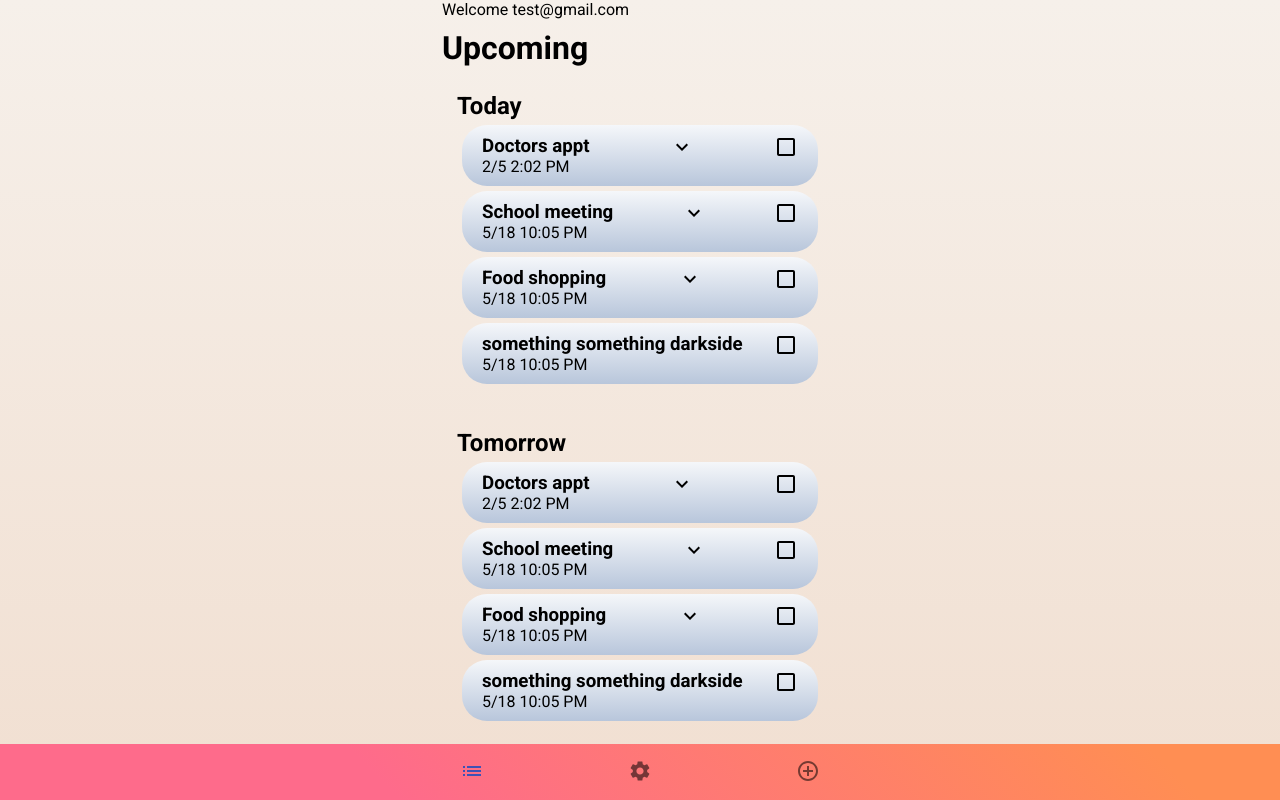
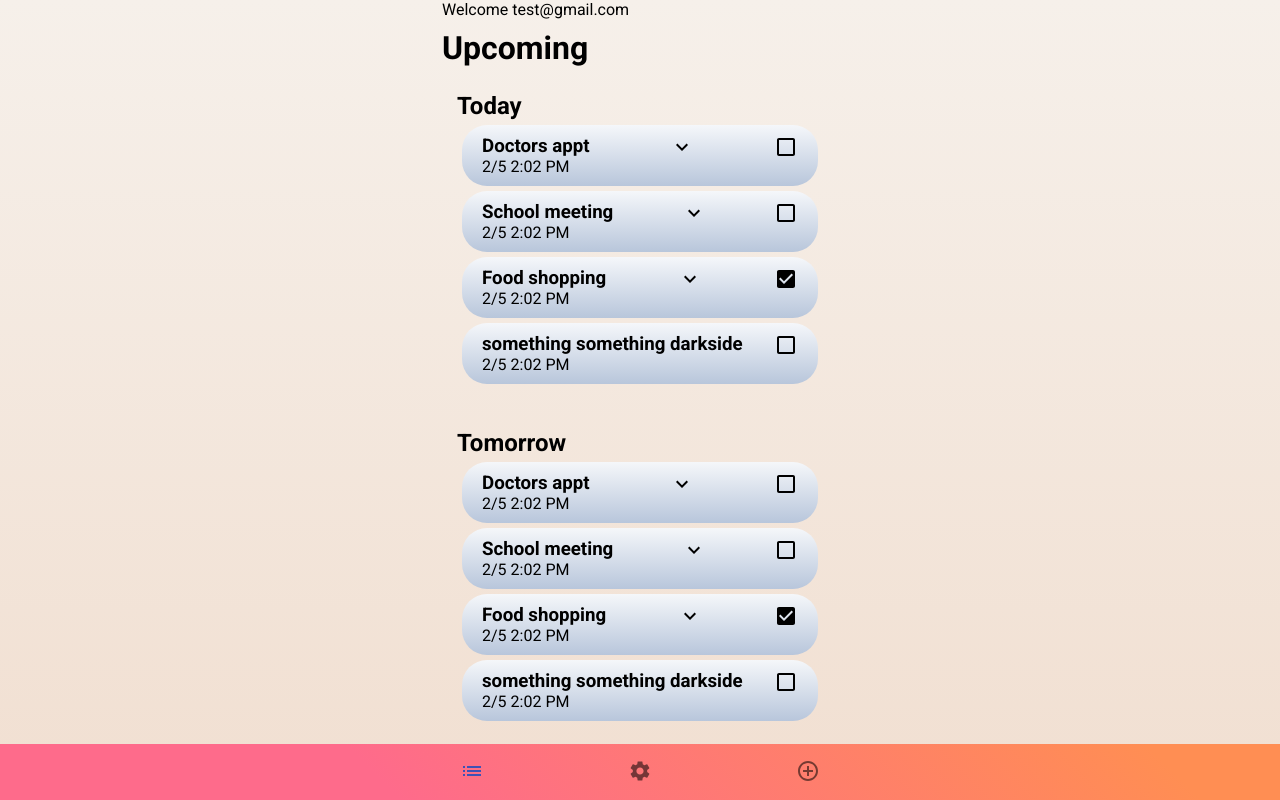
Before and after one commit to indomie858/todolist-react, a React (Create React App) app: page / in a window 1280 px wide. Built offline with nearby package versions, Linux system fonts and the light colour scheme; no server answers.

Commit message:
added isCompleted to tasks JSON structure

```diff
--- a/src/components/Pages/Home.js
+++ b/src/components/Pages/Home.js
@@ -35,36 +35,58 @@ const Home = () => {
           'Get in car',
           'Drive to doctor'
         ],
+        isCompleted: false,
       },
       {
         id: 2,
         text: 'School meeting',
-        day: 'Feb 6th at 1:30pm',
+        date: '2021-02-05T14:00',
+        list: 'Main',
+        willRepeat: true,
+        repeatFrequency: "Every",
+        repeatNumDays: 1,
+        emailSelected: true,
+        discordSelected: false,
         reminder: true,
         subTasks: [
           'Take two shots',
           'Put on some pants',
           'Get a ride to school'
         ],
+        isCompleted: false,
       },
       {
         id: 3,
         text: 'Food shopping',
-        day: 'Feb 7th at 5:30pm',
-        reminder: false,
+        date: '2021-02-05T14:00',
+        list: 'Main',
+        willRepeat: true,
+        repeatFrequency: "Every",
+        repeatNumDays: 1,
+        emailSelected: true,
+        discordSelected: false,
+        reminder: true,
         subTasks: [
           'Make shopping list',
           'Drive to Costco',
           'Buy some shit'
         ],
+        isCompleted: true,
       },
       {
         id: 4,
         text: 'something something darkside',
-        day: 'Feb 8th at 2:30pm',
+        date: '2021-02-05T14:00',
+        list: 'Main',
+        willRepeat: true,
+        repeatFrequency: "Every",
+        repeatNumDays: 1,
+        emailSelected: true,
+        discordSelected: false,
         reminder: true,
         subTasks: [
         ],
+        isCompleted: false,
       },
     ]
   )
--- a/src/components/Task.js
+++ b/src/components/Task.js
@@ -10,7 +10,7 @@ import moment from 'moment'
 const Task = (props) => {
     const [showSubTasks, setShowSubTasks] = useState(false);
     const [subTasks, setSubTasks] = useState(props.task.subTasks);
-    const [taskComplete, setTaskComplete] = useState(false);
+    const [taskComplete, setTaskComplete] = useState(props.task.isCompleted);
 
     //function for adding subtasks. currently pushing subtask to array in task object
     //need to handle sending subtask to the backend
```
